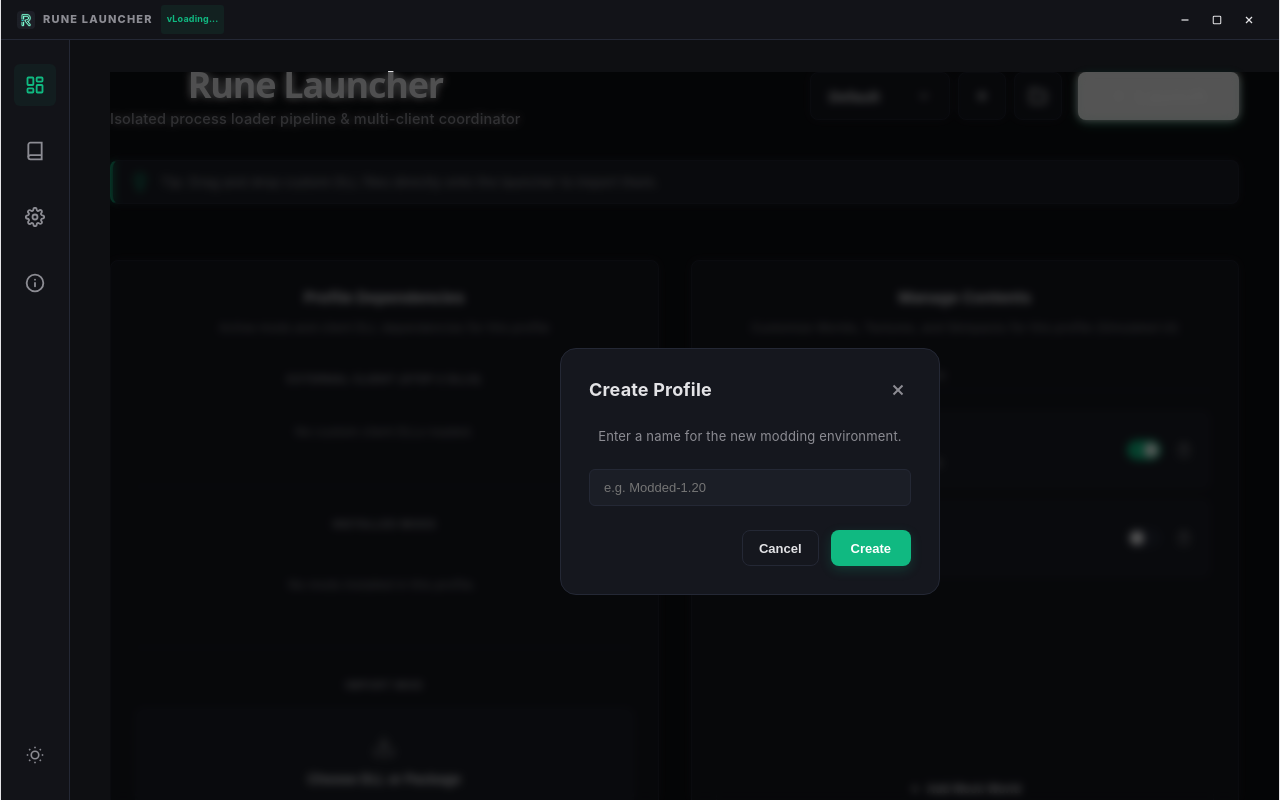
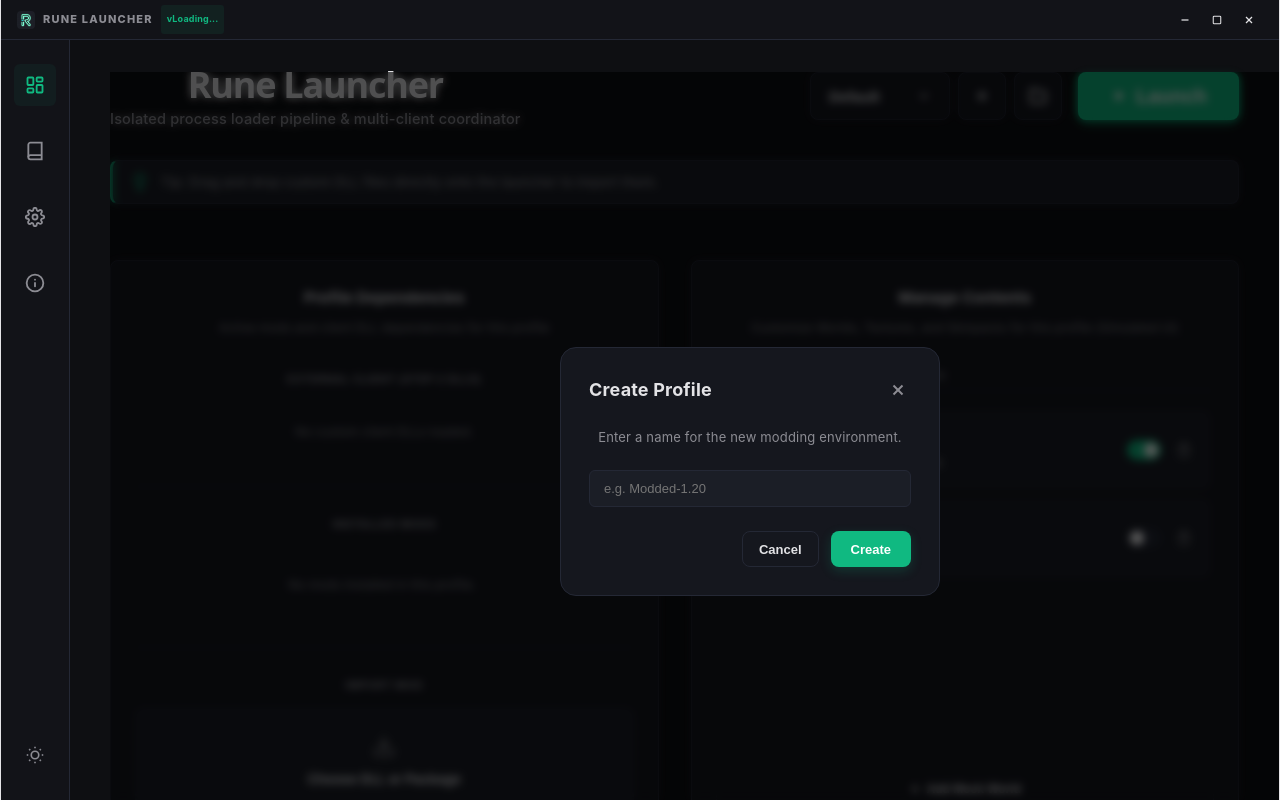
Before and after one commit to Valcyle/Rune-Launcher, a React (Vite) app in the folder ui/: page / in a window 1280 px wide. Both pictures are taken after a click on the button 981 px from the left and 96 px from the top of the page. Built offline with nearby package versions, Linux system fonts and the light colour scheme.

Commit message:
button fix

```diff
--- a/ui/src/App.tsx
+++ b/ui/src/App.tsx
@@ -506,8 +506,9 @@ export default function App() {
           title={t('dashboard.updateAvailable')}
           colors={colors}
           width="450px"
+          centerTitle={true}
         >
-          <p style={{ margin: '0 0 10px 0', color: colors.textMuted, fontSize: '13px' }}>{t('dashboard.updateDesc')}</p>
+          <p style={{ margin: '0 0 10px 0', color: colors.textMuted, fontSize: '13px', textAlign: 'center' }}>{t('dashboard.updateDesc')}</p>
           <div style={{ display: 'flex', gap: '8px', alignItems: 'center', justifyContent: 'center', margin: '10px 0' }}>
             <span style={{ fontSize: '13px', padding: '3px 8px', borderRadius: '4px', backgroundColor: colors.panel, border: `1px solid ${colors.border}`, color: colors.text }}>v{appVersion}</span>
             <span style={{ color: colors.textMuted }}>➔</span>
--- a/ui/src/components/Button.tsx
+++ b/ui/src/components/Button.tsx
@@ -27,19 +27,25 @@ export default function Button({
   let shadow = 'none';
 
   if (variant === 'primary') {
-    bg = disabled ? '#4b5563' : hovered ? '#059669' : colors.glowGreen;
+    bg = disabled ? '#4b5563' : colors.glowGreen;
     fg = '#fff';
     border = 'none';
     shadow = disabled ? 'none' : '0 4px 12px rgba(16, 185, 129, 0.2)';
   } else if (variant === 'secondary') {
-    bg = hovered ? colors.panel : colors.surface;
+    bg = colors.surface;
     fg = colors.text;
     border = `1px solid ${colors.border}`;
   } else if (variant === 'danger') {
-    bg = hovered ? '#dc2626' : '#ef4444';
+    bg = '#ef4444';
     fg = '#fff';
     border = 'none';
   }
+
+  // Clean up undefined properties from style overrides to prevent them from wiping out default styles
+  const cleanStyle = { ...style };
+  if (cleanStyle.backgroundColor === undefined) delete cleanStyle.backgroundColor;
+  if (cleanStyle.background === undefined) delete cleanStyle.background;
+  if (cleanStyle.color === undefined) delete cleanStyle.color;
 
   return (
     <button
@@ -65,7 +71,9 @@ export default function Button({
         outline: 'none',
         boxShadow: shadow,
         boxSizing: 'border-box',
-        ...style
+        filter: (!disabled && hovered) ? 'brightness(1.08)' : 'none',
+        transform: (!disabled && hovered) ? 'translateY(-1.5px)' : 'none',
+        ...cleanStyle
       }}
     >
       {children}
--- a/ui/src/components/Modal.tsx
+++ b/ui/src/components/Modal.tsx
@@ -5,6 +5,7 @@ interface ModalProps {
   colors: any;
   width?: string;
   children: React.ReactNode;
+  centerTitle?: boolean;
 }
 
 export default function Modal({
@@ -13,7 +14,8 @@ export default function Modal({
   title,
   colors,
   width = '450px',
-  children
+  children,
+  centerTitle = false
 }: ModalProps) {
   if (!isOpen) return null;
 
@@ -57,11 +59,27 @@ export default function Modal({
           display: 'flex',
           flexDirection: 'column',
           gap: '20px',
-          boxSizing: 'border-box'
+          boxSizing: 'border-box',
+          position: 'relative'
         }}
       >
-        <div style={{ display: 'flex', justifyContent: 'space-between', alignItems: 'center' }}>
-          <h3 style={{ fontSize: '18px', fontWeight: 700, color: colors.text, margin: 0 }}>
+        <div style={{
+          display: 'flex',
+          justifyContent: centerTitle ? 'center' : 'space-between',
+          alignItems: 'center',
+          position: 'relative',
+          width: '100%',
+          minHeight: '28px'
+        }}>
+          <h3 style={{
+            fontSize: '18px',
+            fontWeight: 700,
+            color: colors.text,
+            margin: 0,
+            textAlign: centerTitle ? 'center' : 'left',
+            width: centerTitle ? '100%' : 'auto',
+            paddingRight: centerTitle ? '24px' : '0px' // Leave space for close button
+          }}>
             {title}
           </h3>
           <button
@@ -75,7 +93,11 @@ export default function Modal({
               display: 'flex',
               alignItems: 'center',
               justifyContent: 'center',
-              outline: 'none'
+              outline: 'none',
+              position: centerTitle ? 'absolute' : 'relative',
+              right: centerTitle ? 0 : undefined,
+              top: centerTitle ? '50%' : undefined,
+              transform: centerTitle ? 'translateY(-50%)' : 'none'
             }}
           >
             <svg width="18" height="18" viewBox="0 0 24 24" fill="none" stroke="currentColor" strokeWidth="2.5">
```
Also changed, not shown: 1 other file (tests, documents, lock files or other folders).
